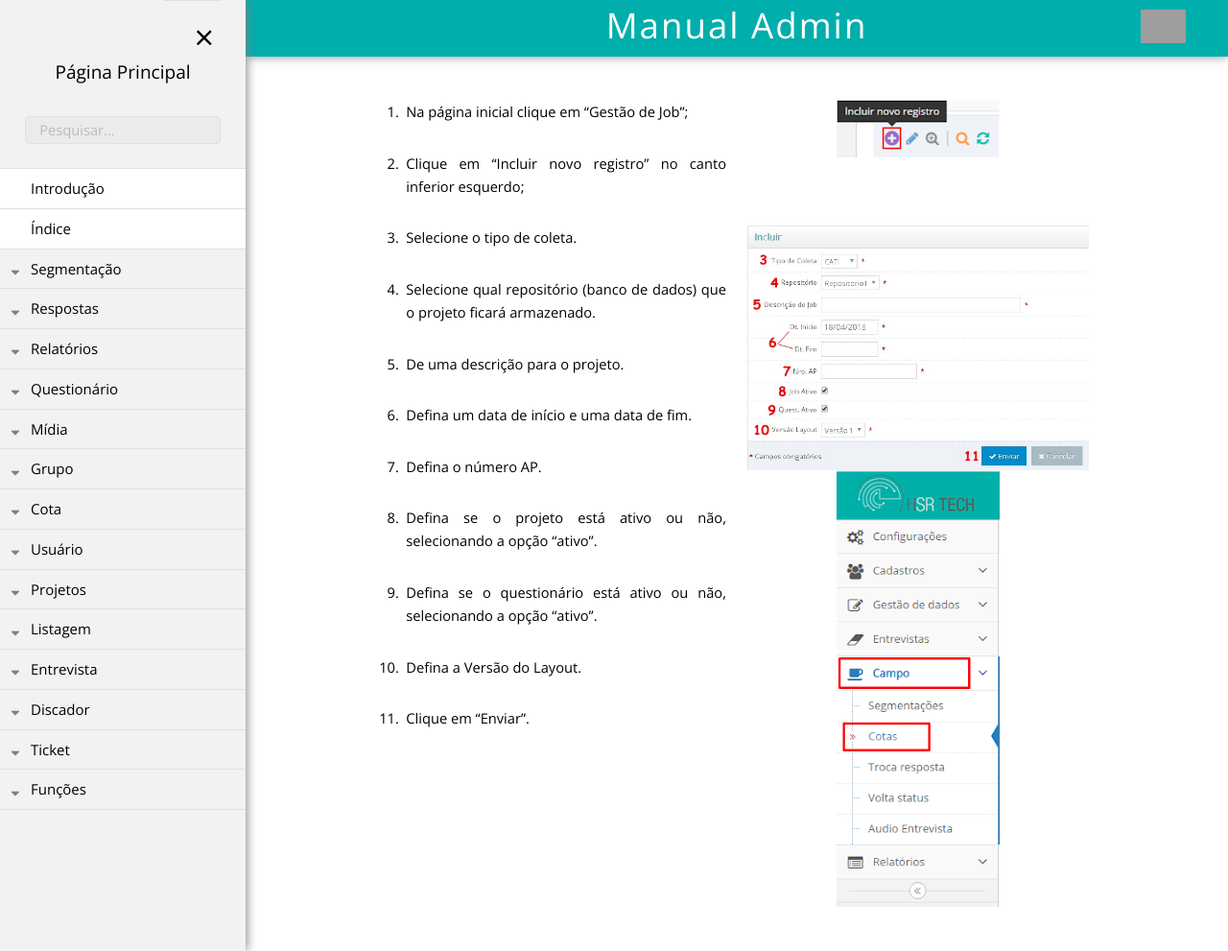
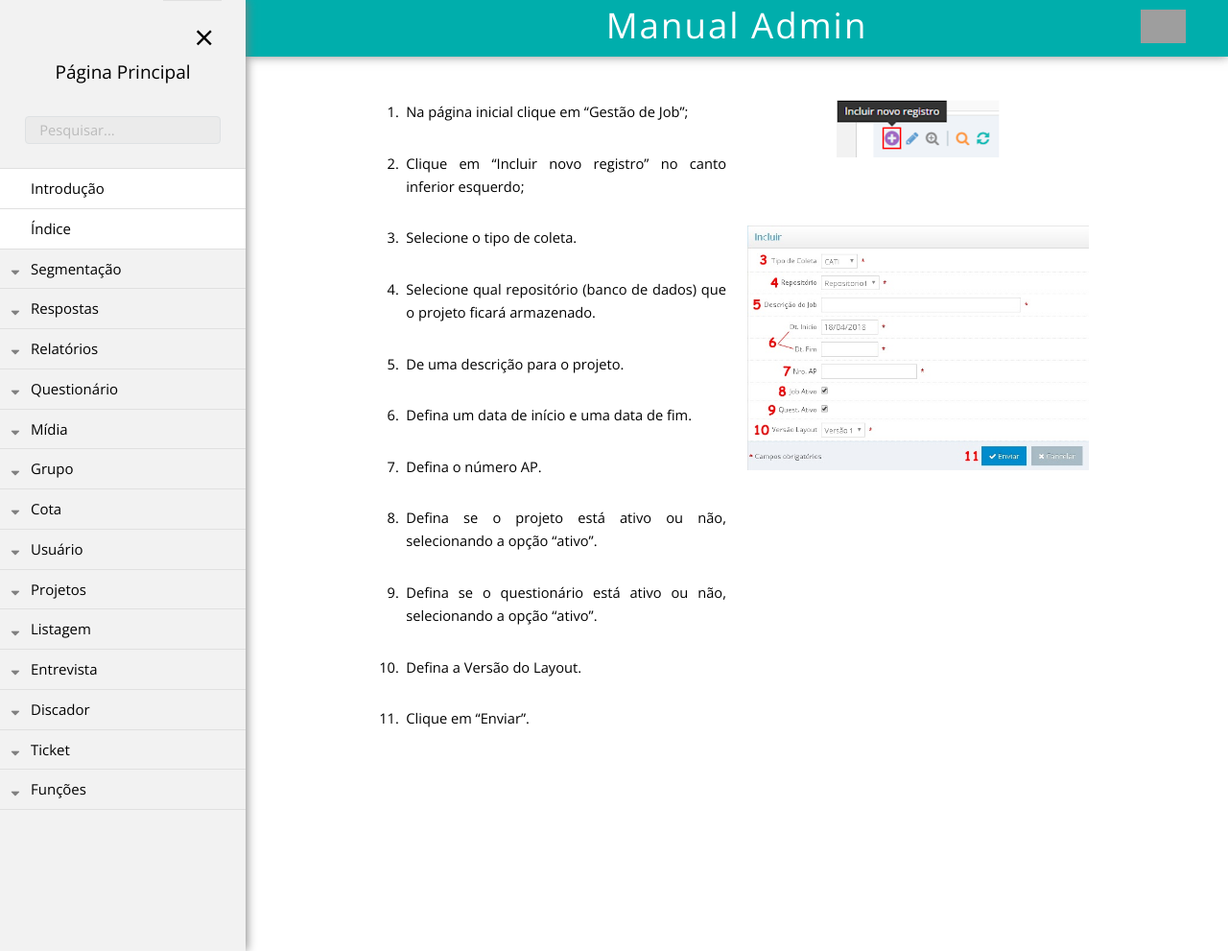
Before and after one commit to rogerio-figueiredo-hsr/hsrtechonline.github.io, a Jekyll site: the page built from _posts/2018-06-15-criando-um-projeto.md, in a window 1280 px wide and 991 px high. Shown: the whole window at 96% size. Built offline with Jekyll 4.4.1, drawn with Linux system fonts in a browser that asks for light colours; grey boxes are pictures that could not be loaded.

Commit message:
Removendo imagem

```diff
--- a/_posts/2018-06-15-criando-um-projeto.md
+++ b/_posts/2018-06-15-criando-um-projeto.md
@@ -38,6 +38,5 @@ pasta: "Projetos"
 </div>
 <div class="6u 12u$(small)" markdown="1">
 ![Imagem de apoio 2]({{ "/assets/img/criando-projeto-02.jpg" | prepend: site.baseurl }})
-![Imagem de apoio 2]({{ "/assets/img/adicionando-cotas-01.png" | prepend: site.baseurl }})
 </div>
 </div>
```
